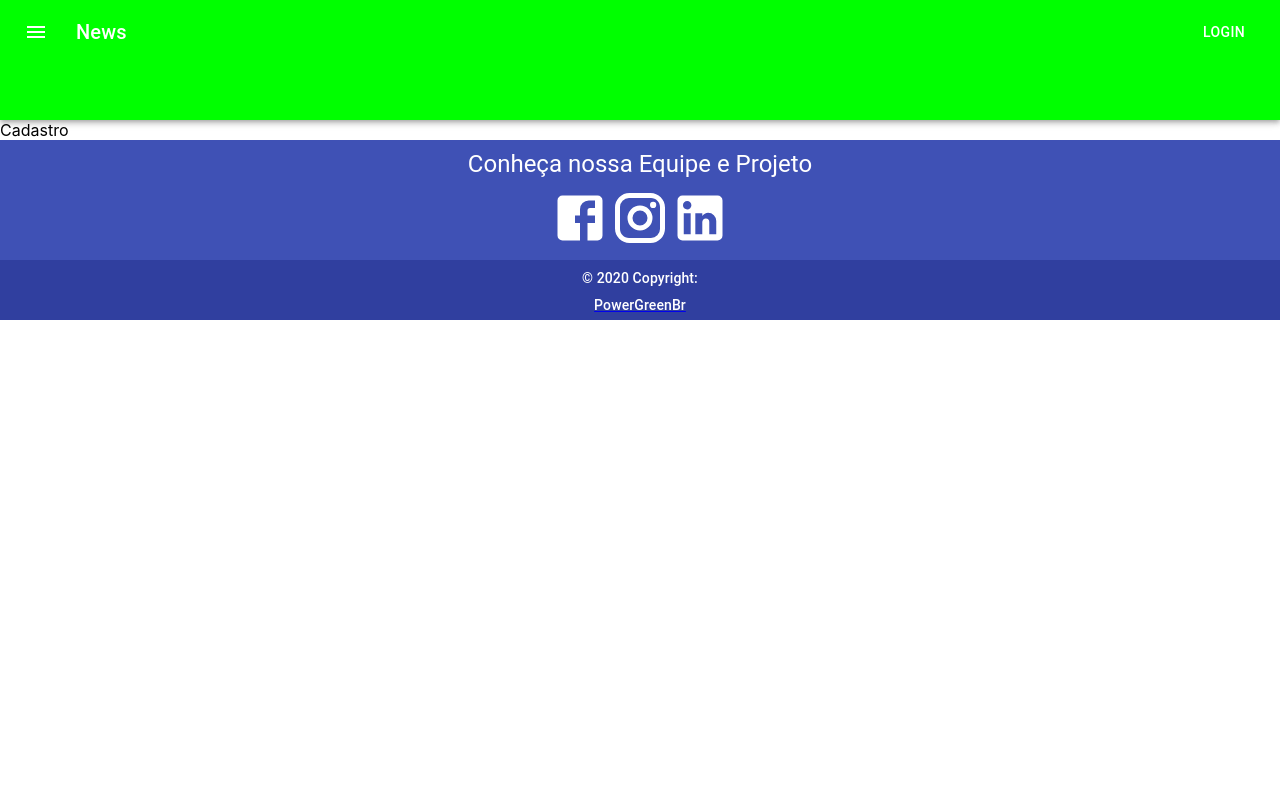
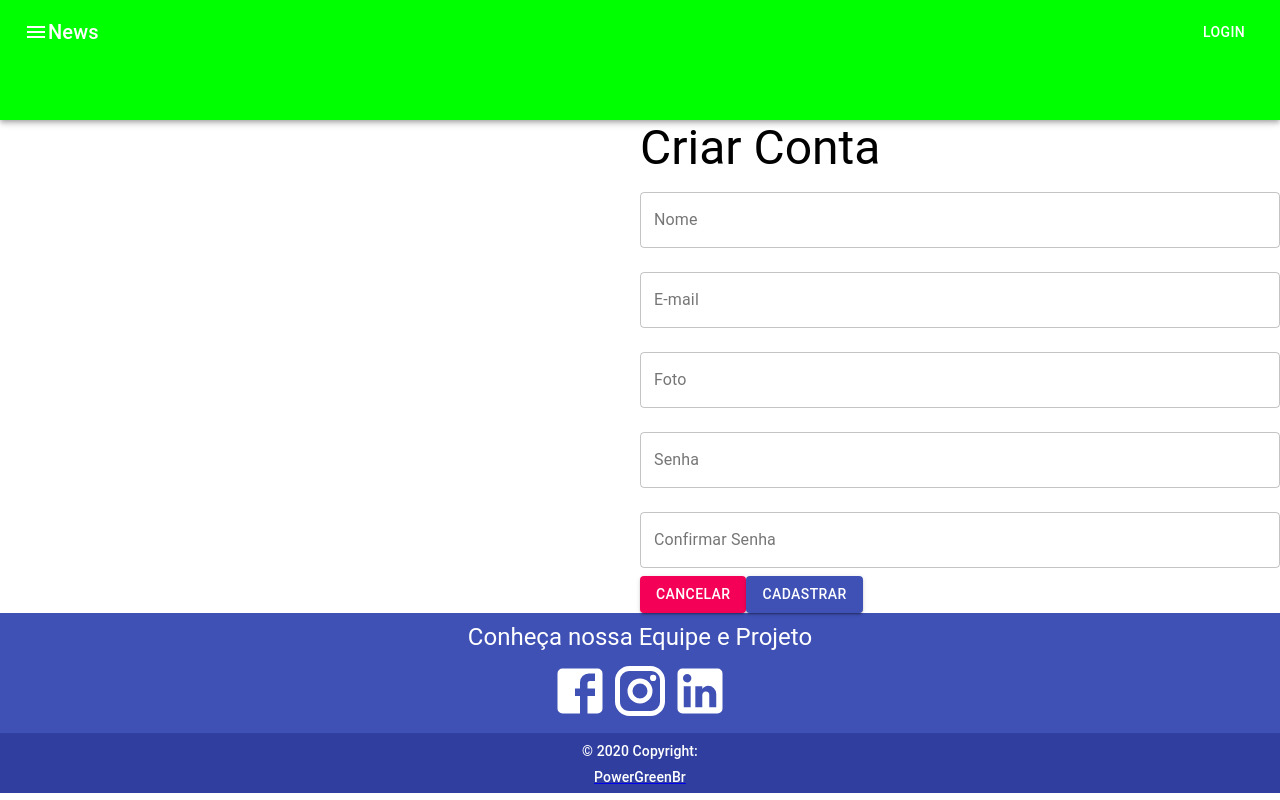
Before and after one commit to PowerGreenBr/frontEnd, a React (Create React App) app: page /cadastro in a window 1280 px wide. Built offline with nearby package versions, Linux system fonts and the light colour scheme.

Commit message:
Correcao: By Jessica, Marlon e Joel - Cadastro.tsx Cadastro.css

```diff
--- a/src/paginas/cadastro/Cadastro.css
+++ b/src/paginas/cadastro/Cadastro.css
@@ -0,0 +1,8 @@
+.fundoCadastro{
+  background-image: url(https://imgur.com/iJTtX3M.jpg);
+  background-repeat: no-repeat;
+  width: 100vh;
+  min-height: 100vh;
+  background-position: center;
+
+}
--- a/src/paginas/cadastro/Cadastro.tsx
+++ b/src/paginas/cadastro/Cadastro.tsx
@@ -1,9 +1,32 @@
 import React from 'react'
+import { Button,Grid, TextField, Typography } from '@material-ui/core';
+import { Box} from '@mui/material';
+import { Link } from 'react-router-dom';
+import './Cadastro.css'
 
 function Cadastro() {
-  return (
-    <div>Cadastro</div>
-  )
+    return (
+        <Grid container>
+            <Grid item xs={6}></Grid>
+            <Grid item xs={6}>
+                <Box component="form">
+                    <Typography variant='h3'>Criar Conta</Typography>
+                    <TextField label="Nome" id="nome" name="nome" variant='outlined' fullWidth margin='normal' />
+                    <TextField label="E-mail" id="email" name="email" variant='outlined' fullWidth margin='normal' />
+                    <TextField label="Foto" id="foto" name="foto" variant='outlined' fullWidth margin='normal' />
+                    <TextField label="Senha" type="password" id="senha" name="senha" variant='outlined' fullWidth margin='normal' />
+                    <TextField label="Confirmar Senha" type="password" id="confirmarsenha" name="confirmarsenha" variant='outlined' fullWidth margin='normal' />
+                    <Link to='/login' className='text-decorator-none'>
+                                <Button variant='contained' color='secondary' className='btnCancelar'>
+                                    Cancelar
+                                </Button>
+                            </Link>
+                            <Button type='submit' variant='contained' color='primary' className="btnCad">
+                                    Cadastrar
+                            </Button>
+                </Box>
+            </Grid>
+        </Grid>
+    )
 }
-
 export default Cadastro
```
